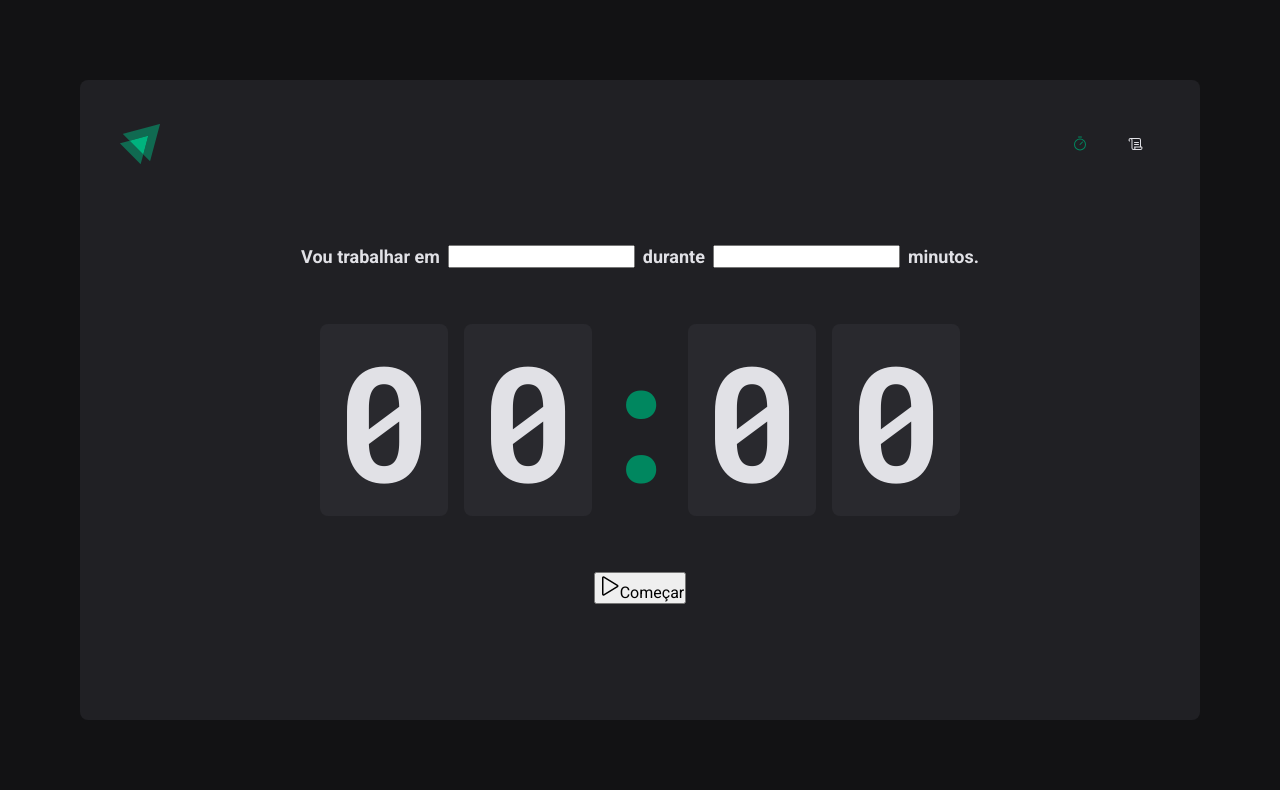
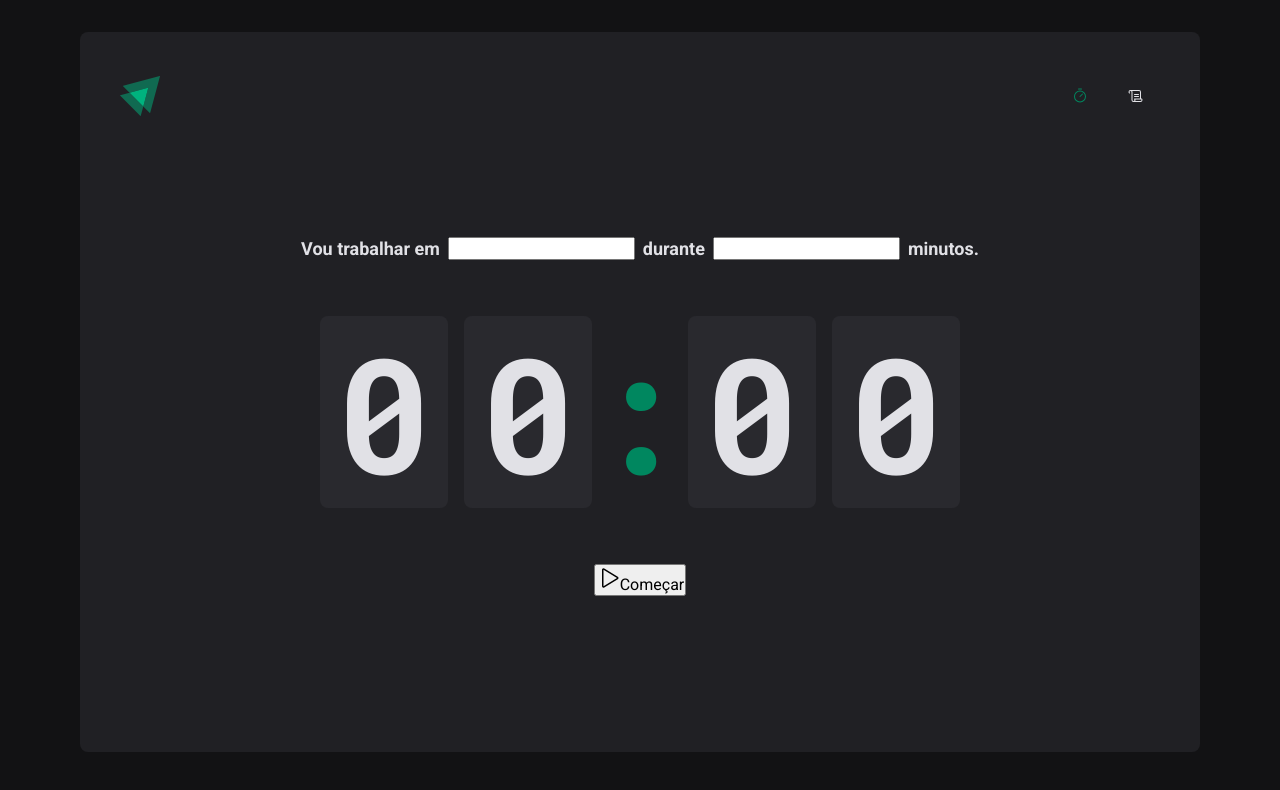
Before and after one commit to gabrielamenezes/ignite-timer, a React (Vite) app: page / in a window 1280 px wide. Shown: the top 790 px of the page. Built offline with nearby package versions, Linux system fonts and the light colour scheme.

Commit message:
style: edit default layout

```diff
--- a/src/layouts/DefaultLayout/styles.ts
+++ b/src/layouts/DefaultLayout/styles.ts
@@ -2,8 +2,8 @@ import styled from 'styled-components'
 
 export const LayoutContainer = styled.div`
   max-width: 70rem;
-  height: calc(100vh - 10rem);
-  margin: 5rem auto;
+  height: 90vh;
+  margin: 2rem auto;
   padding: 2.5rem;
 
   background: ${props => props.theme['gray-800']};
```
